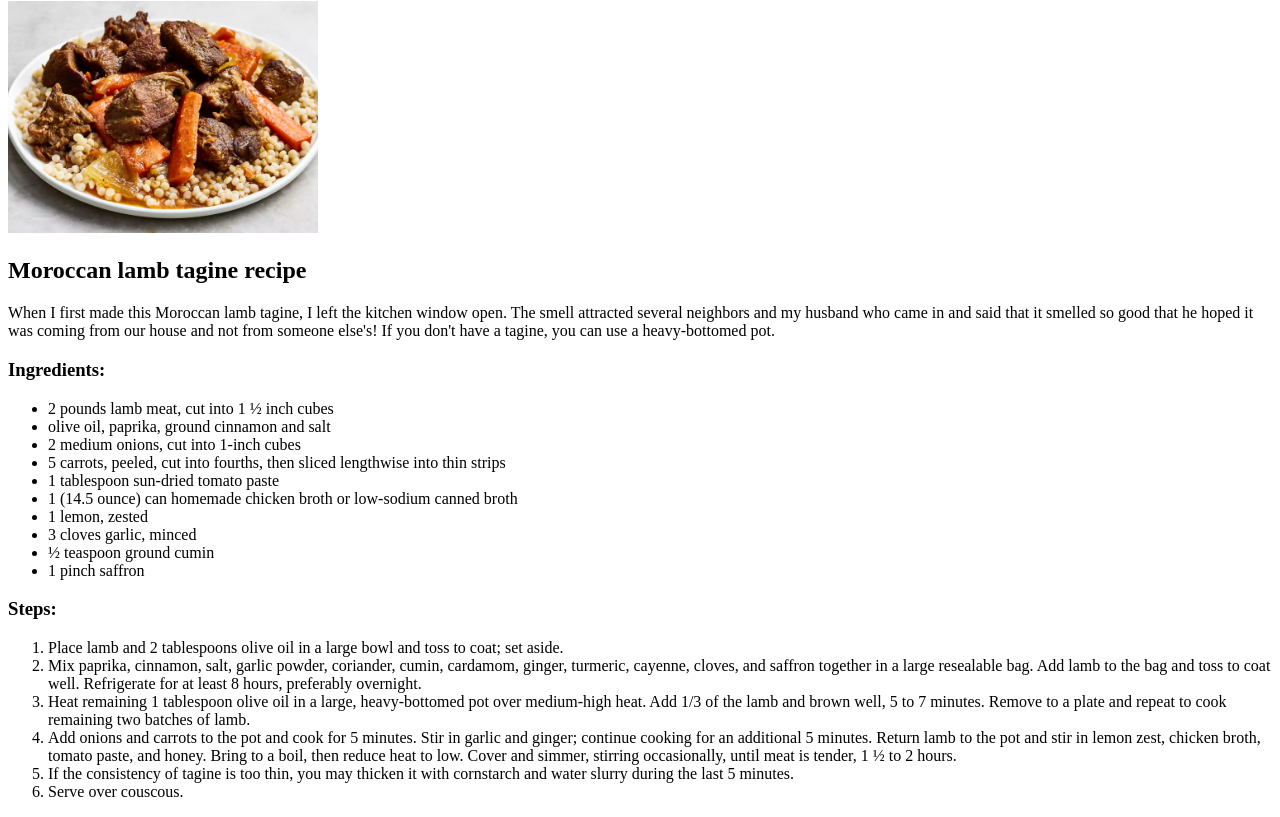
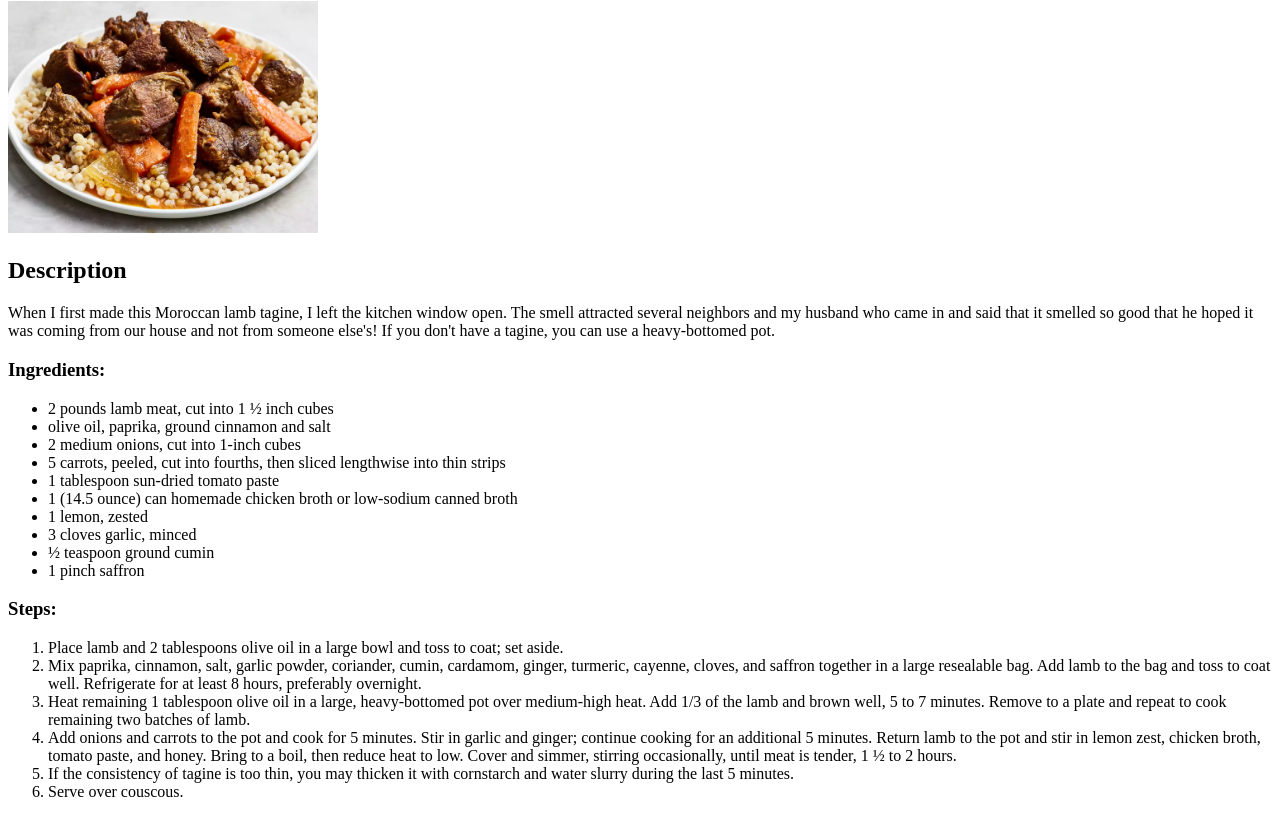
Before and after one commit to karimsiali/odin-recipes, a plain HTML site: page recipes/lamb-tagine.html in a window 1280 px wide. Shown: the part 105-922 px from the top of the page. Drawn offline with Linux system fonts and the light colour scheme.

Commit message:
Change h2 headings to "Description"
I changed the h2 headings in the recipe pages from the recipe name to
"Description", as that's what was required.

```diff
--- a/recipes/lamb-tagine.html
+++ b/recipes/lamb-tagine.html
@@ -8,7 +8,7 @@
         <a href="../index.html">Home</a>
         <h1>Lamb Tagine</h1>
         <img src="../img/tagine.webp" alt="picture of a lamb tagine" width="310">
-        <h2>Moroccan lamb tagine recipe</h2>
+        <h2>Description</h2>
         <p>
             When I first made this Moroccan lamb tagine, I left the kitchen window open. The smell attracted several neighbors and my
             husband who came in and said that it smelled so good that he hoped it was coming from our house and not from someone else's!
```
Also changed, not shown: recipes/lasagna.html (+1 -1 lines), recipes/shakshuka.html (+1 -1 lines).
